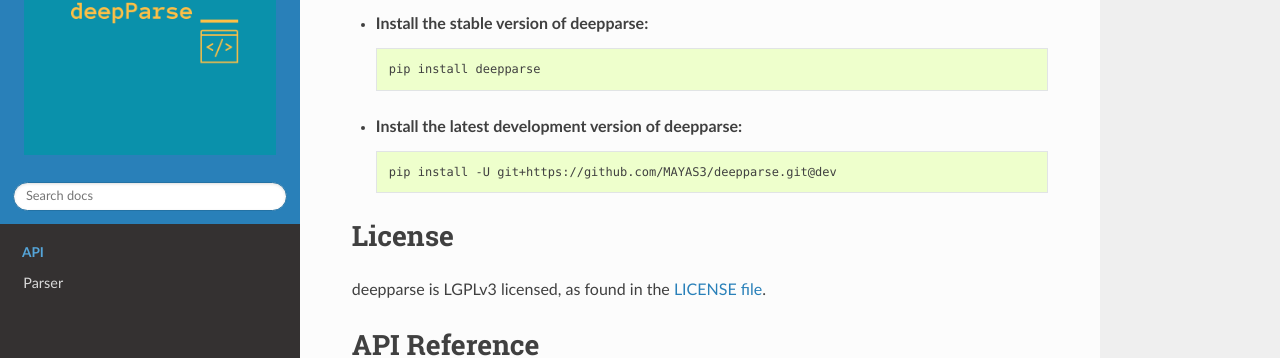
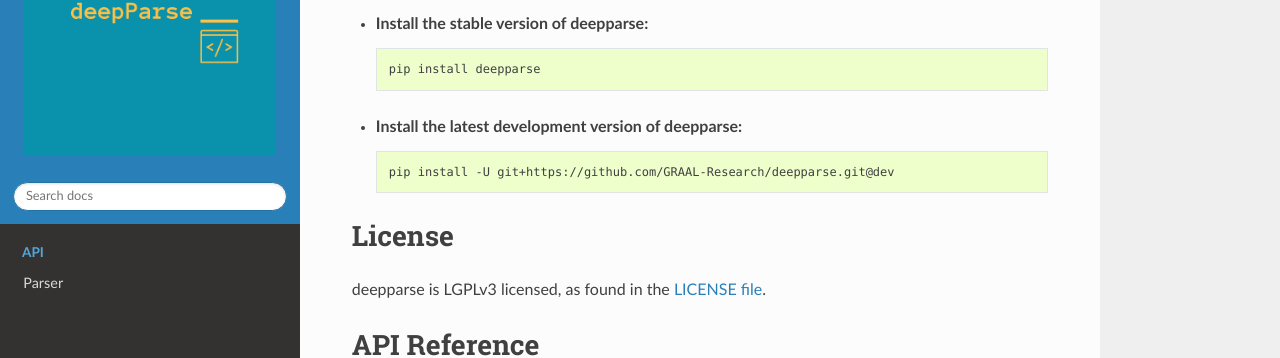
Before and after one commit to GRAAL-Research/deepparse, a Sphinx documentation site: the page built from docs/source/index.rst, in a window 1280 px wide and 900 px high, scrolled down 1137 px. Shown: the part 119-477 px from the top of the window. Built offline with Sphinx 7.4.7 and the Read the Docs theme 2.0.0, drawn with Linux system fonts in a browser that asks for light colours; the version number could not be read and is left out; some of the changed lines change nothing that is shown.

Commit message:
Update index.rst

```diff
--- a/docs/source/index.rst
+++ b/docs/source/index.rst
@@ -3,7 +3,7 @@
    You can adapt this file completely to your liking, but it should at least
    contain the root `toctree` directive.
 
-:github_url: https://github.com/MAYAS3/deepparse
+:github_url: https://github.com/GRAAL-Research/deepparse
 
 .. meta::
   :description: deepparse is a state-of-the-art library for parsing multinational street addresses using deep learning
@@ -81,13 +81,13 @@
 
   .. code-block:: sh
 
-    pip install -U git+https://github.com/MAYAS3/deepparse.git@dev
+    pip install -U git+https://github.com/GRAAL-Research/deepparse.git@dev
 
 
 License
 =======
 
-deepparse is LGPLv3 licensed, as found in the `LICENSE file <https://github.com/MAYAS3/deepparse/blob/master/LICENSE>`_.
+deepparse is LGPLv3 licensed, as found in the `LICENSE file <https://github.com/GRAAL-Research/deepparse/blob/master/LICENSE>`_.
 
 API Reference
 =============
```
